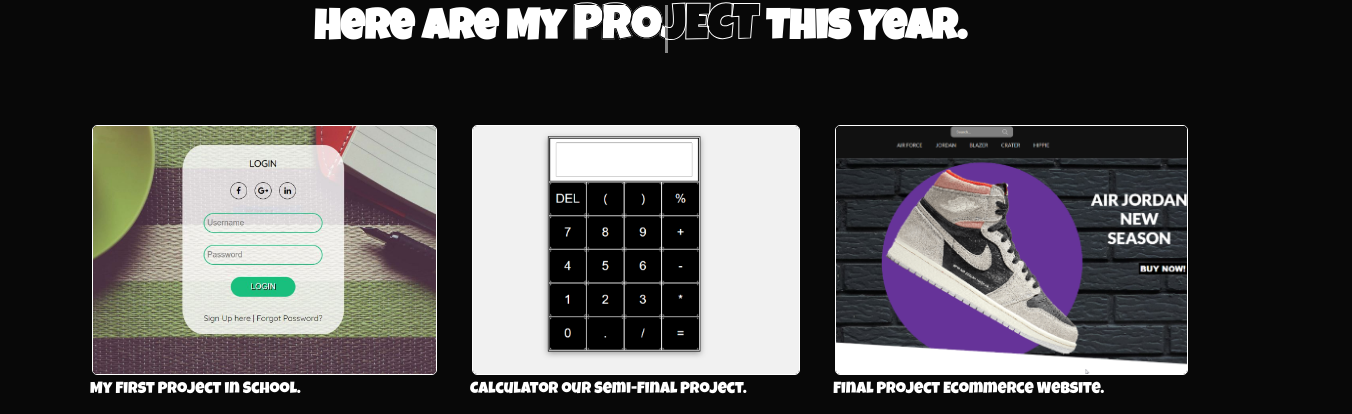
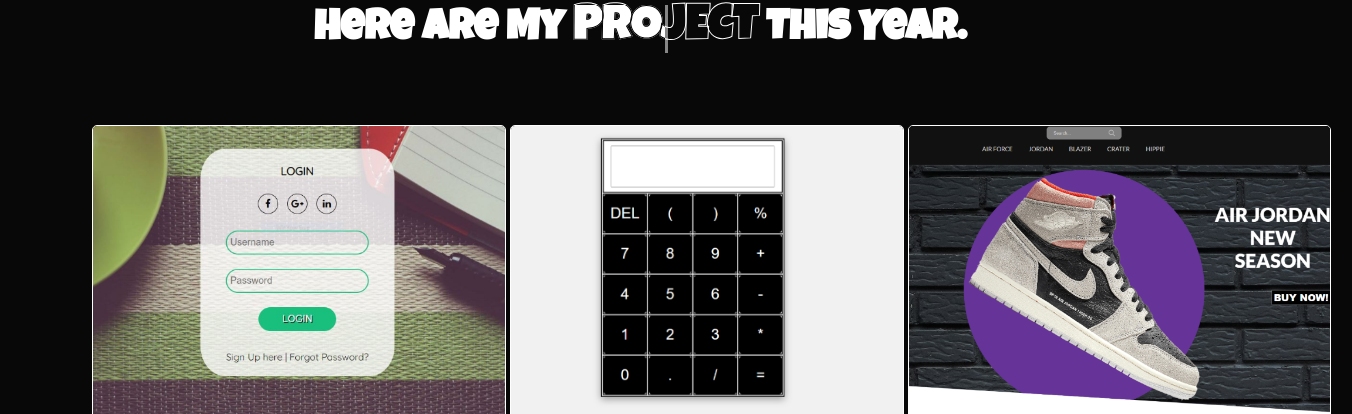
Before and after one commit to Sean0914/My-Portfolio, a plain HTML site: page index.html in a window 1280 px wide. Shown: the part 1446-1860 px from the top of the page, 1352 px wide, since content can reach past the window. Drawn offline with Linux system fonts and the light colour scheme.

Commit message:
project.css

```diff
--- a/project.css
+++ b/project.css
@@ -15,7 +15,8 @@
 .project1 img {
     border: 1px solid white;
     margin: 2px;
-    height: 250px;
+    height: 300px;
+    gap: 10px;
     border-radius: 5px;
 }
 .project1 img:hover {
```
